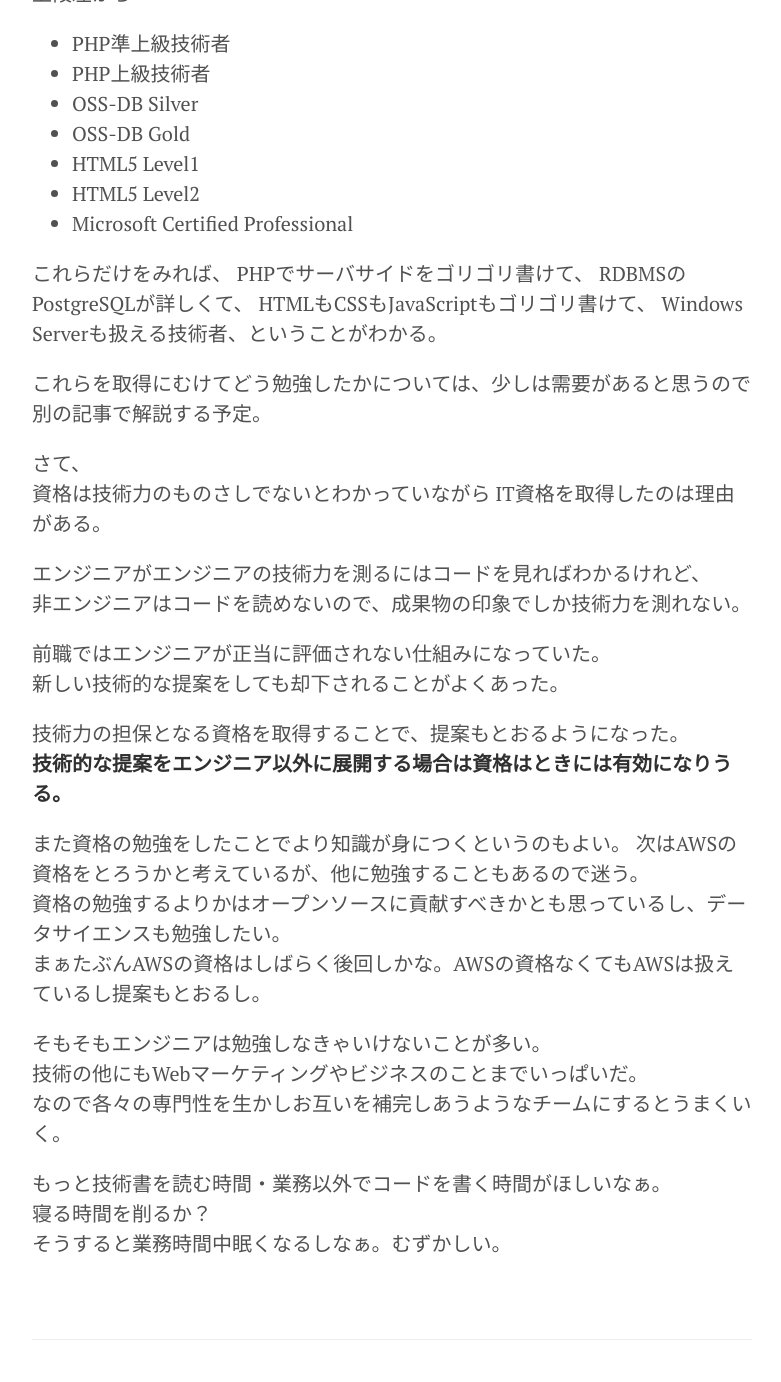
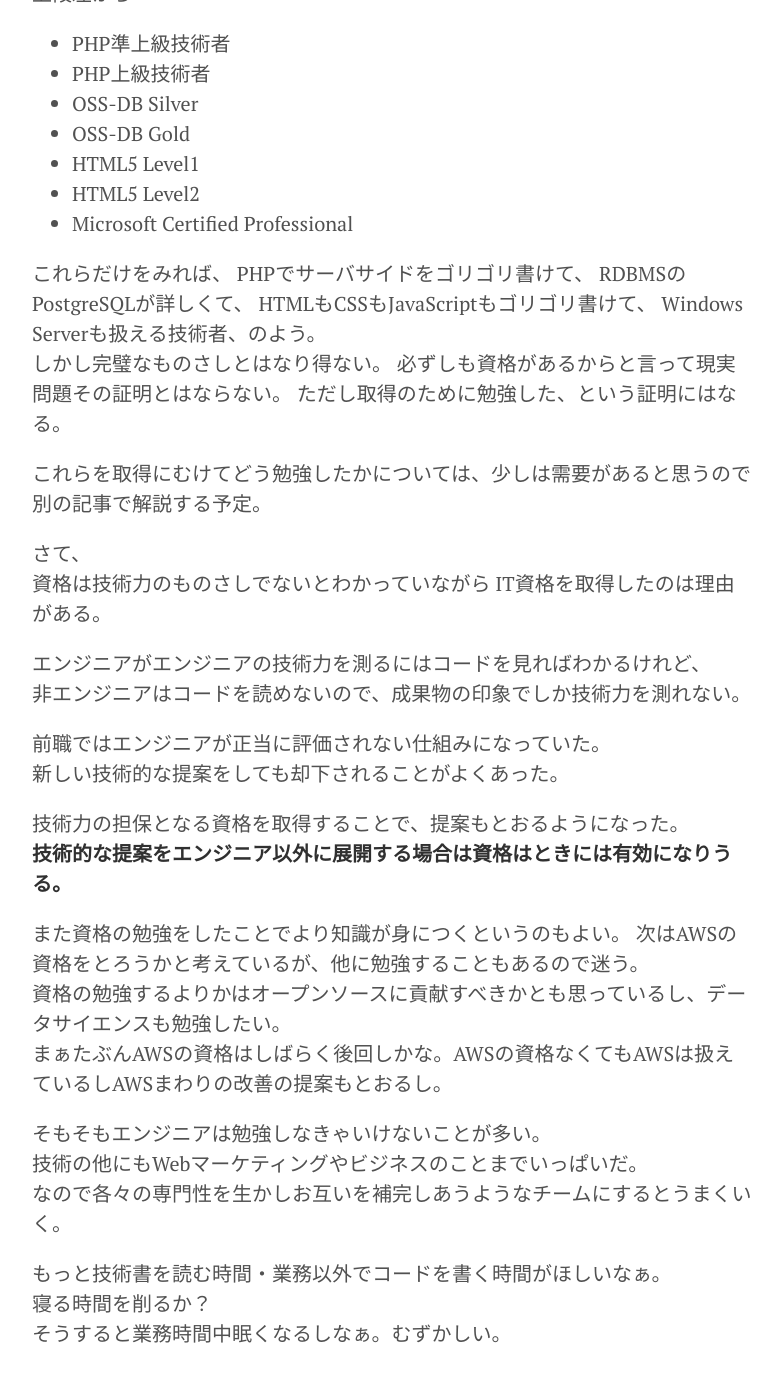
Before and after one commit to pinekta/pinekta.github.io, a Jekyll site: the page built from _posts/2017-03-23-capabilities.md, in a window 1280 px wide and 1400 px high, scrolled down 2013 px. Shown: the top 1382 px of the window, without its empty margins (248-1029 px from the left). Built offline with Jekyll 4.4.1, drawn with Linux system fonts in a browser that asks for light colours.

Commit message:
Modify contents of capabilities

```diff
--- a/_posts/2017-03-23-capabilities.md
+++ b/_posts/2017-03-23-capabilities.md
@@ -33,7 +33,10 @@ IT資格は弁護士免許、医師免許といった業務独占資格ではな
 PHPでサーバサイドをゴリゴリ書けて、
 RDBMSのPostgreSQLが詳しくて、
 HTMLもCSSもJavaScriptもゴリゴリ書けて、
-Windows Serverも扱える技術者、ということがわかる。
+Windows Serverも扱える技術者、のよう。
+しかし完璧なものさしとはなり得ない。
+必ずしも資格があるからと言って現実問題その証明とはならない。
+ただし取得のために勉強した、という証明にはなる。
 
 これらを取得にむけてどう勉強したかについては、少しは需要があると思うので別の記事で解説する予定。
 
@@ -53,7 +56,7 @@ IT資格を取得したのは理由がある。
 また資格の勉強をしたことでより知識が身につくというのもよい。
 次はAWSの資格をとろうかと考えているが、他に勉強することもあるので迷う。
 資格の勉強するよりかはオープンソースに貢献すべきかとも思っているし、データサイエンスも勉強したい。
-まぁたぶんAWSの資格はしばらく後回しかな。AWSの資格なくてもAWSは扱えているし提案もとおるし。
+まぁたぶんAWSの資格はしばらく後回しかな。AWSの資格なくてもAWSは扱えているしAWSまわりの改善の提案もとおるし。
 
 そもそもエンジニアは勉強しなきゃいけないことが多い。
 技術の他にもWebマーケティングやビジネスのことまでいっぱいだ。
```
